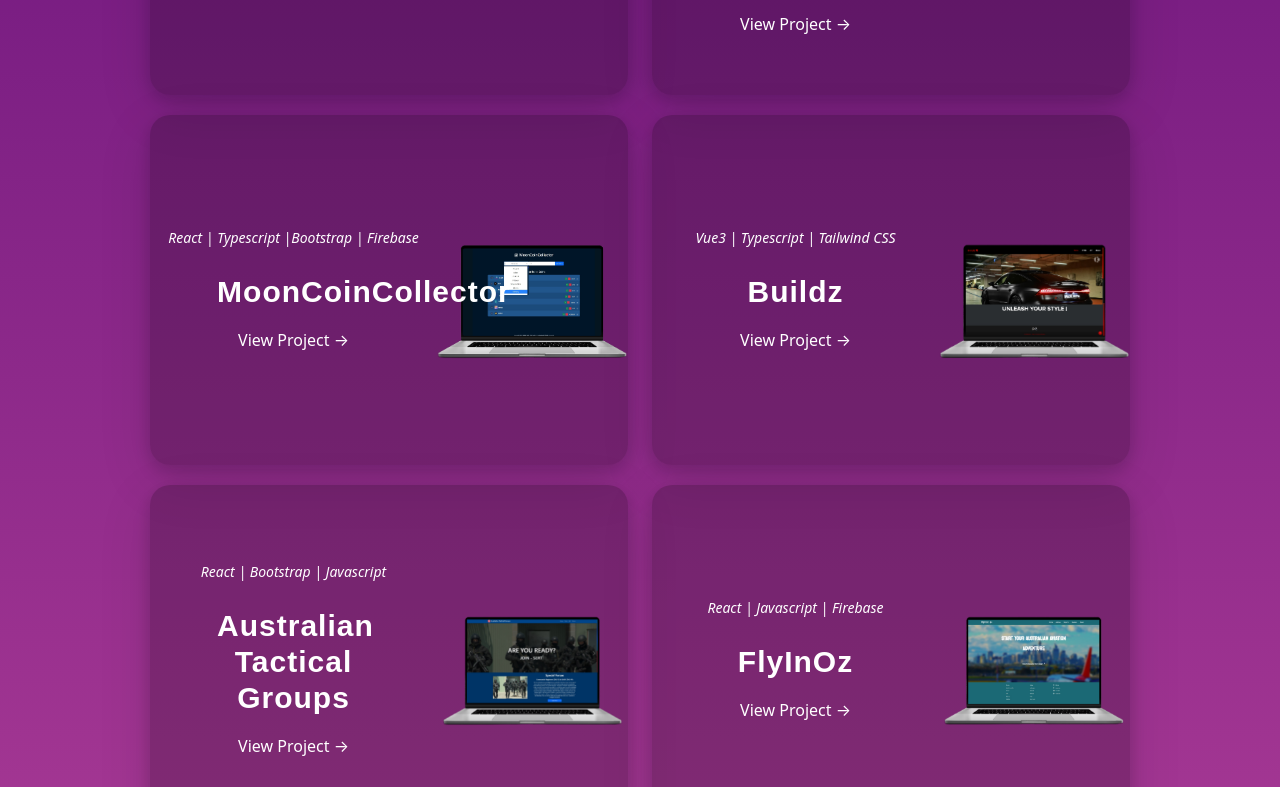
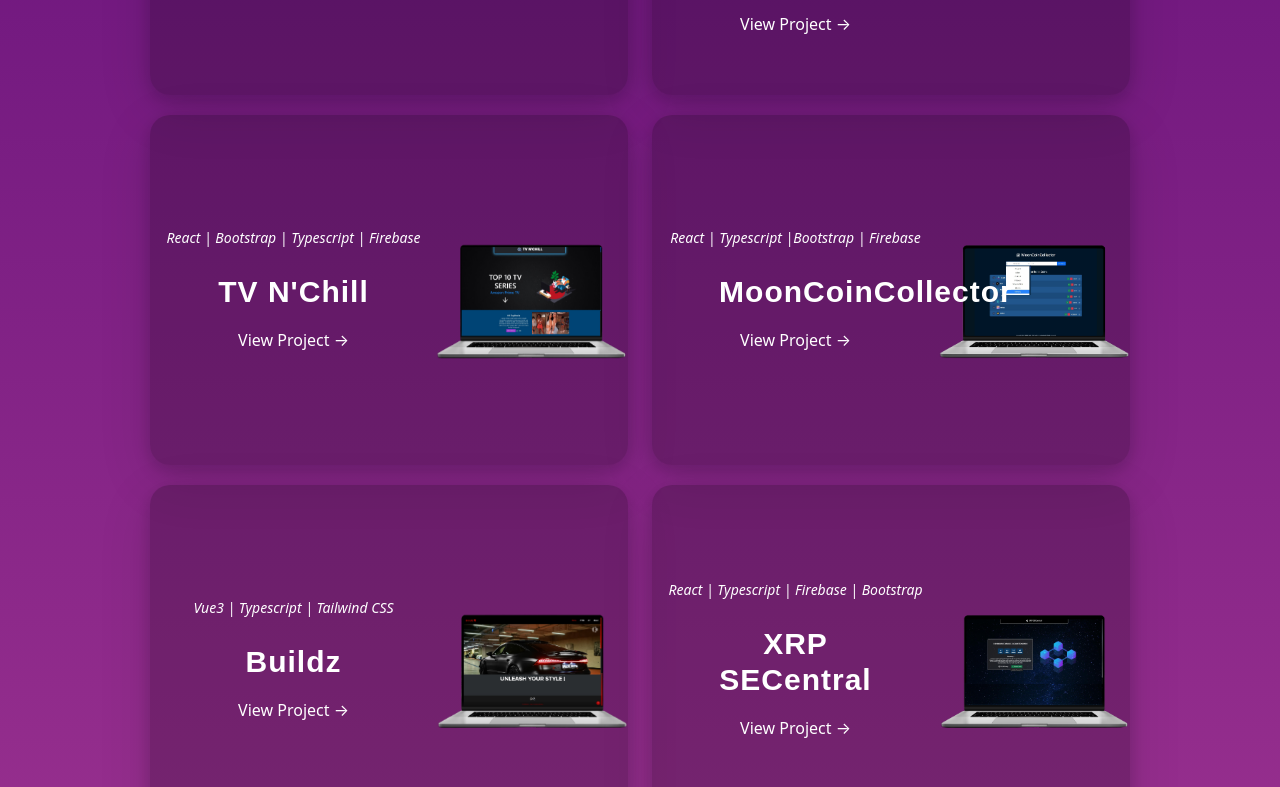
Before and after one commit to nikhilsurfingaus/portfolio, a React (Create React App) app: page /projects in a window 1280 px wide. Shown: the part 873-1660 px from the top of the page. Built offline with nearby package versions, Linux system fonts and the light colour scheme; a web font is replaced by a local one.

Commit message:
New postfolio items updated and addd new projects

```diff
--- a/src/components/portfolio/PortfolioData.js
+++ b/src/components/portfolio/PortfolioData.js
@@ -6,6 +6,8 @@ import project5 from '../../assets/portfolio/project5.png'
 import project6 from '../../assets/portfolio/project6.png'
 import project7 from '../../assets/portfolio/project7.png'
 import project8 from '../../assets/portfolio/project8.png'
+import project9 from '../../assets/portfolio/project9.png'
+import project10 from '../../assets/portfolio/project10.png'
 
 export const data = [{
         "title": "PySolSweep",
@@ -47,6 +49,21 @@ export const data = [{
         "bgcolor": "transparent",
         "id": 4
     },
+
+
+
+    {
+        "title": "TV N'Chill",
+        "image": project9,
+        "technologies": "React | Bootstrap | Typescript | Firebase",
+        "description": "TV N'Chill is a cutting-edge website that brings you the ultimate collection of top 10 TV series recommendations. Our platform is designed to provide an immersive and futuristic user experience, delivering an unparalleled level of entertainment and convenience. At TV N'Chill, we strive to be your go-to destination for discovering the best TV series. With our trailer previews, streaming links, captivating slideshows, assisted scroll, and futuristic UI/UX, we are committed to delivering a state-of-the-art platform that caters to your entertainment needs, ensuring endless hours of TV series enjoyment.",
+        "github": "https://github.com/nikhilsurfingaus/tv-nchill-web-app",
+        "deployed": "https://tv-nchill.netlify.app",
+        "bgcolor": "transparent",
+        "id": 5
+    },
+
+
     {
         "title": "MoonCoinCollector",
         "image": project7,
@@ -55,7 +72,7 @@ export const data = [{
         "github": "https://github.com/nikhilsurfingaus/fullstack-crypto-portfolio",
         "deployed": "https://mooncoincollector.netlify.app/",
         "bgcolor": "transparent",
-        "id": 7
+        "id": 6
     },
 
     {
@@ -65,6 +82,17 @@ export const data = [{
         "description": "Welcome to BUILDZ, the ultimate car build website, our platform showcases in-depth builds of two iconic cars, the Toyota 86 and Audi A7. With meticulous attention to detail, we provide step-by-step guides, stunning car photos, and renders to bring these builds to life. BUILDZ is the perfect destination to our collection of premium products, get inspired by jaw-dropping car photos, and visualize your dream build.",
         "github": "https://github.com/nikhilsurfingaus/buildz-vue3",
         "deployed": "https://buildz.netlify.app/",
+        "bgcolor": "transparent",
+        "id": 7
+    },
+
+    {
+        "title": "XRP SECentral",
+        "image": project10,
+        "technologies": "React | Typescript | Firebase | Bootstrap",
+        "description": "XRP SECentral is a website dedicated to tracking and sharing updates regarding the release of the Hinman emails, which have significant implications for the cryptocurrency XRP and its association with Ripple Labs. The site features a countdown clock that generates excitement by counting down the time remaining until the release of these crucial emails.",
+        "github": "https://github.com/nikhilsurfingaus/xrp-ripple-hinman-countdown",
+        "deployed": "https://xrp-secentral.netlify.app",
         "bgcolor": "transparent",
         "id": 8
     },
@@ -77,7 +105,7 @@ export const data = [{
         "github": "https://github.com/nikhilsurfingaus/australian-tactical-groups-web-app",
         "deployed": "https://australian-tactical-groups.netlify.app/",
         "bgcolor": "transparent",
-        "id": 5
+        "id": 9
     },
 
     {
@@ -88,6 +116,6 @@ export const data = [{
         "github": "https://github.com/nikhilsurfingaus/FlyInOzApp",
         "deployed": "https://flyinoz.netlify.app/",
         "bgcolor": "transparent",
-        "id": 6
+        "id": 10
     }
 ]
```
Also changed, not shown: src/assets/portfolio/project10.png (added), src/assets/portfolio/project9.png (added).
